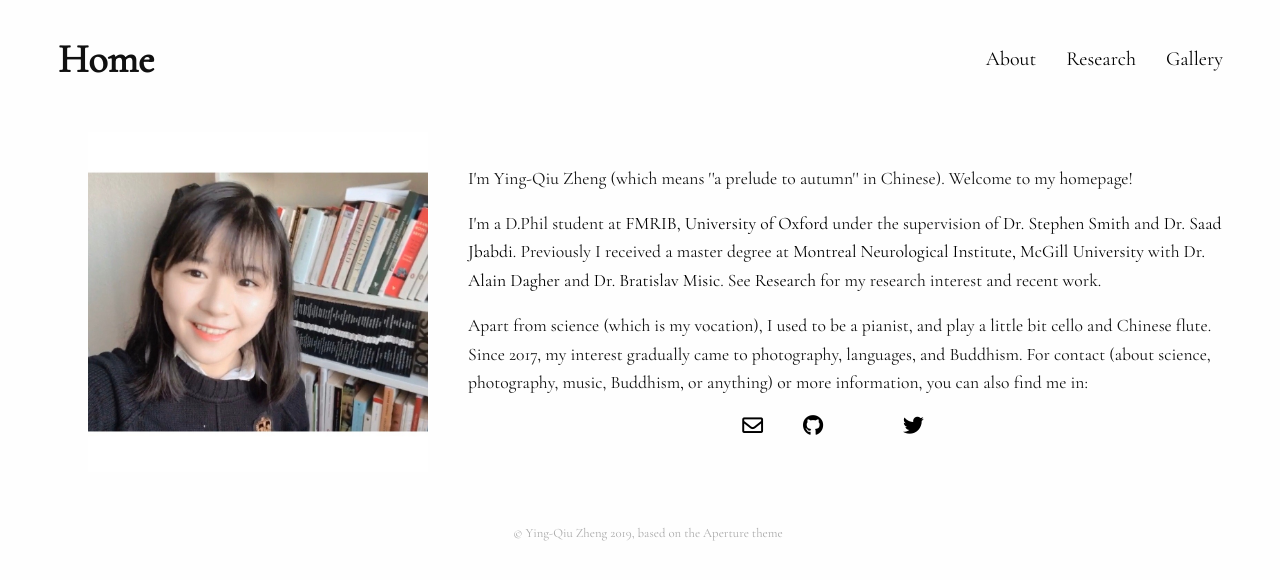
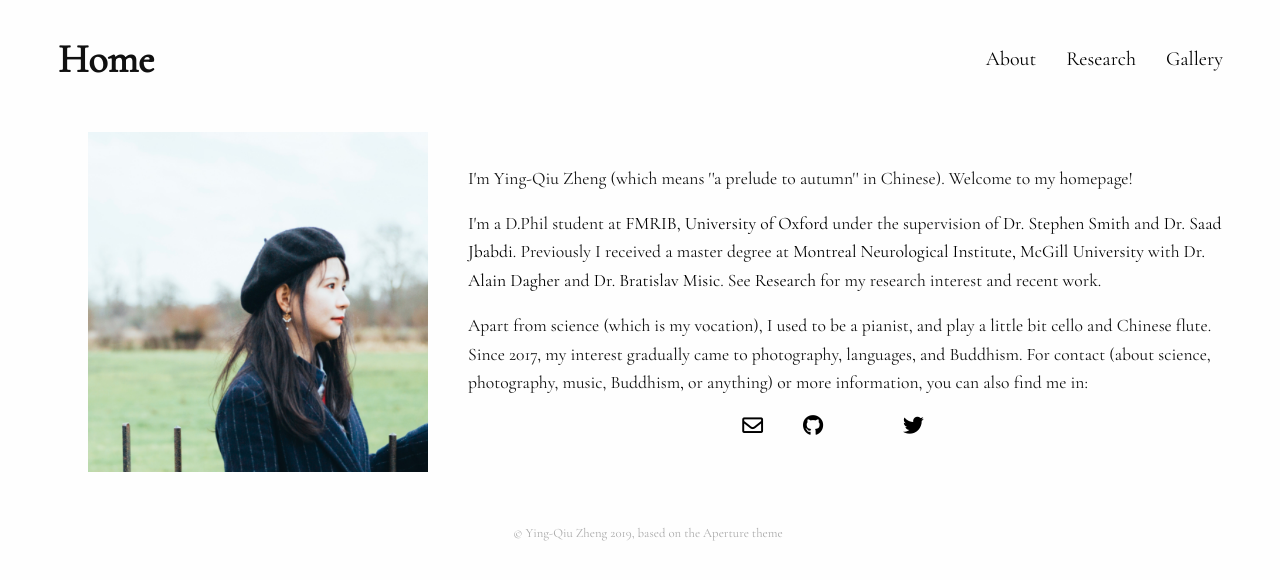
Before and after one commit to yingqiuz/yingqiuz.github.io, a Jekyll site: the page built from index.html, in a window 1280 px wide. Shown: the top 580 px of the page. Built offline with Jekyll 4.4.1, drawn with Linux system fonts in a browser that asks for light colours; nearby versions of some CDN libraries; a style sheet for code colours, icons or effects is not loaded.

Commit message:
udpate profile photo

```diff
--- a/_sass/variables.scss
+++ b/_sass/variables.scss
@@ -12,5 +12,5 @@ $green: #91B493;
 $kurumi: #947A6D;
 $torinoko: #DAC9A6;
 $torigaracha: #DB8E71;
-$link-color: $torigaracha;
+$link-color: $green;
 $offset: 30px;
--- a/index.html
+++ b/index.html
@@ -23,6 +23,6 @@ title: Home
 	</div>
 
 	<div class="side-photo">
-		<img src="/images/IMG_2286.JPG" alt="Ying-Qiu Zheng" class="editable" height="340" width="340" />
+		<img src="/images/D82A1908.jpg" alt="Ying-Qiu Zheng" class="editable" height="340" width="340" />
 	</div>
 </div>
```
Also changed, not shown: images/D82A1908.jpg (added).
